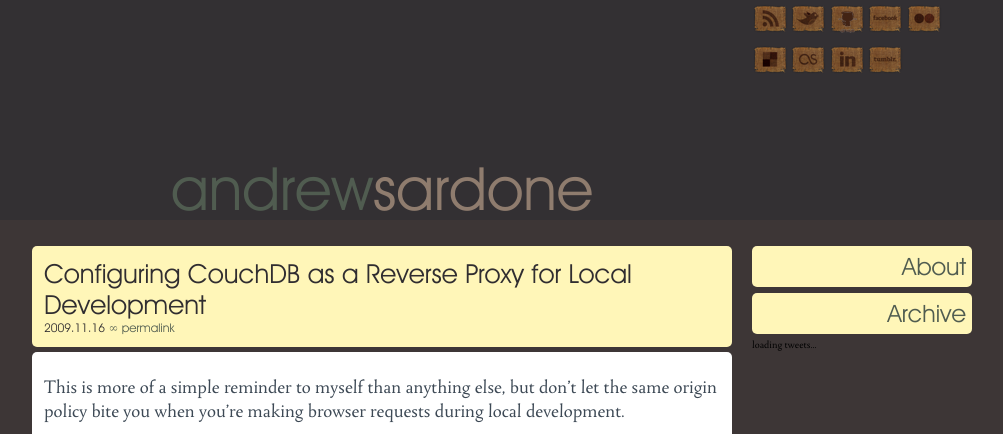
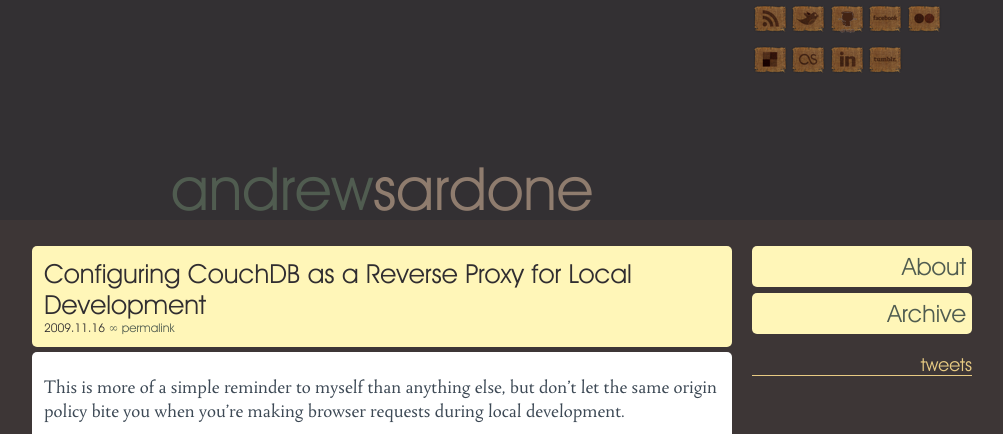
Before and after one commit to andrewsardone/andrewsardone.github.com, a Jekyll site: the page built from index.html, in a window 1280 px wide, cut to the strip 0-434 px from the top of the page. Shown: the whole strip, without its empty margins (138-1141 px from the left). Built offline with Jekyll 4.4.1, drawn with Linux system fonts in a browser that asks for light colours; Markdown is read by kramdown in place of the engine named in the settings.

Commit message:
Styled and setup the layout for my twitter feed

```diff
--- a/_layouts/default.html
+++ b/_layouts/default.html
@@ -53,6 +53,11 @@
        <li><a href="/archive">Archive</a></li>
      </ul>
      <div id="twitter_feed">
+       <div id="twitter_header">
+         <h3><a href="http://twitter.com/andrewa2">tweets</a></h3>
+       </div>
+       <div id="tweets">
+       </div>
      </div>
    </div>
  </div>
--- a/css/screen.css
+++ b/css/screen.css
@@ -175,6 +175,46 @@ a:hover {
   font-size: 12px;
 }
 
+#twitter_feed {
+  margin-top: 20px;
+}
+
+#twitter_header {
+  text-align: right;
+  border-bottom: 1px solid #e8cb83;
+}
+
+#twitter_header h3 {
+  font-family: "AvantGarde", "Lucida Grande", Helvetica, Arial, sans-serif;
+  font-size: 1.5em;
+}
+
+#twitter_header h3 a {
+  color: #e8cb83;
+}
+
+#twitter_loading {
+  text-align: center;
+}
+
+.tweet_list li {
+  margin: 10px 0;
+}
+
+.tweet_list a {
+  color: #8f7c6e;
+}
+
+.tweet_time {
+  font-family: "AvantGarde", "Lucida Grande", Helvetica, Arial, sans-serif;
+  font-size: 0.9em;
+}
+
+.tweet_text {
+  color: #e8cb83;
+  font-size: 1.4em;
+}
+
 #footer {
   background-color: #333033;
   width: 100%;
--- a/js/site.js
+++ b/js/site.js
@@ -39,11 +39,11 @@ var Site = {
   },
 
   addTweets: function () {
-    $("#twitter_feed").tweet({
+    $("#tweets").tweet({
       username: "andrewa2",
       count: 8,
-      join_text: null,
-      loading_text: "loading tweets..."
+      join_text: null
+      // loading_text: '<div id="twitter_loading"><img src="/images/spinner.gif"\></div>'
     });
   }
 }
```
Also changed, not shown: images/spinner.gif (added).
